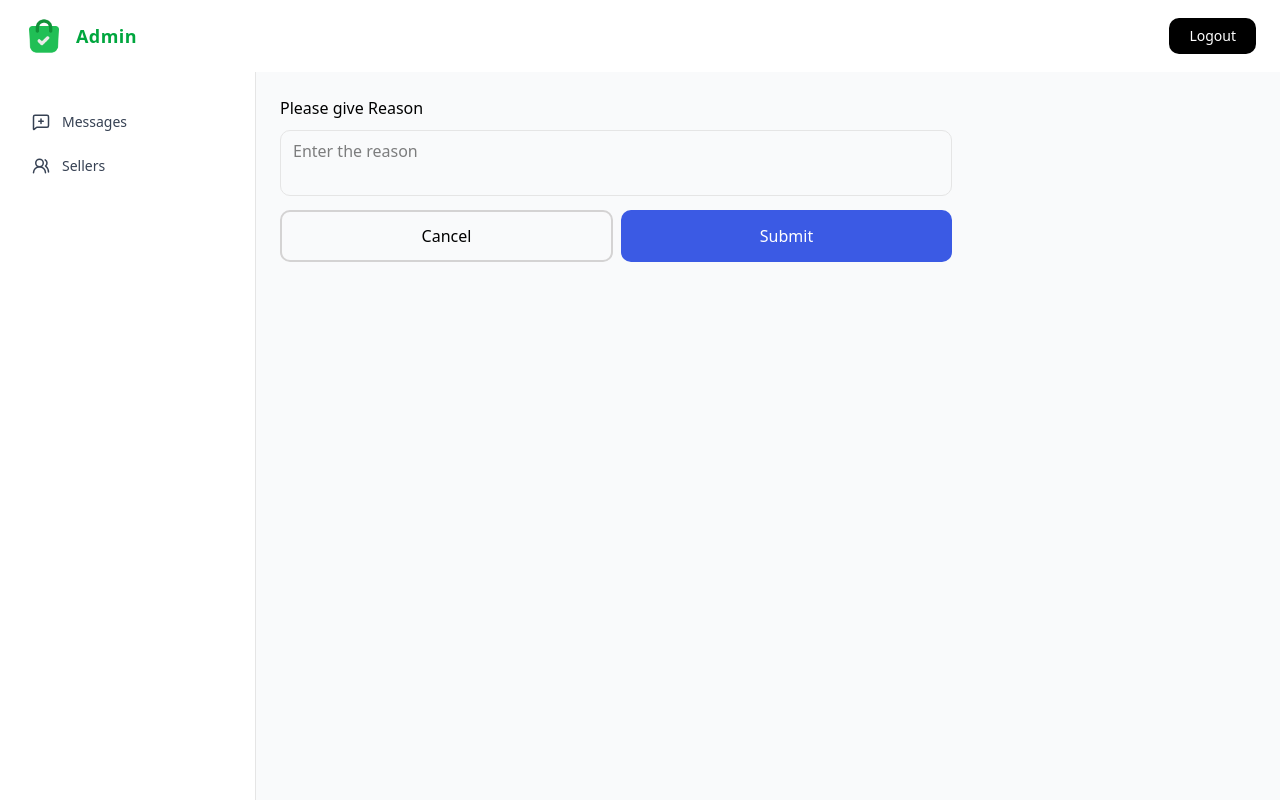
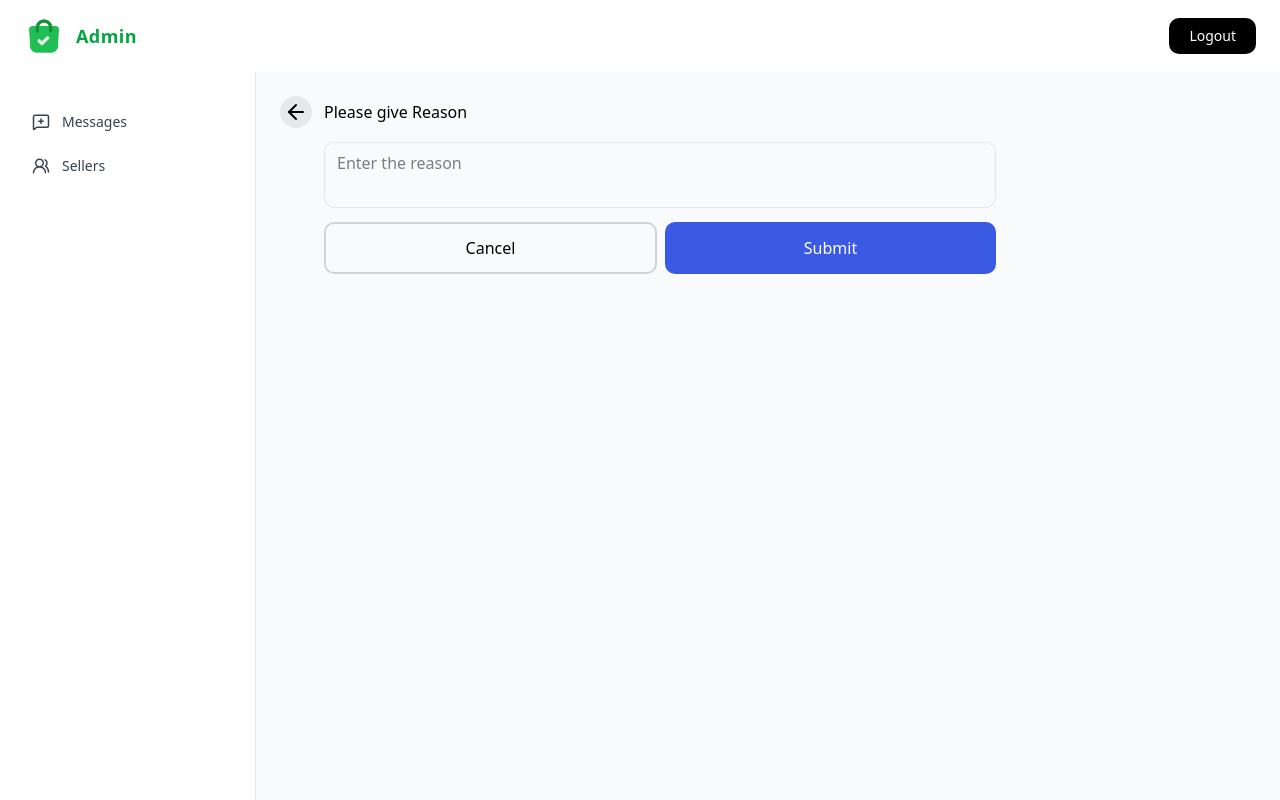
Before and after one commit to Somnath6Das/shoply-nextjs-nextauth-mongodb, a Next.js app: page /admin/dashboard/reject/1 in a window 1280 px wide. Built offline with nearby package versions, Linux system fonts and the light colour scheme.

Commit message:
admin-reject-ui

```diff
--- a/app/admin/dashboard/reject/[id]/page.tsx
+++ b/app/admin/dashboard/reject/[id]/page.tsx
@@ -5,6 +5,8 @@ import Form from "next/form";
 import { useParams } from "next/navigation";
 import { useActionState } from "react";
 import { useRouter } from "next/navigation";
+import Link from "next/link";
+import { ArrowBigLeft, ArrowLeft } from "lucide-react";
 
 export default function Reject() {
   const params = useParams();
@@ -21,10 +23,16 @@ export default function Reject() {
 
   return (
     <Form action={formAction}>
-      <div className="space-y-2.5 mb-2">
+      <div className="flex items-center mb-3.5 space-x-3">
+        <Link href="/admin/dashboard" className="bg-gray-200 rounded-full p-1">
+          <ArrowLeft />
+        </Link>
         <label className="block text-sm sm:text-base font-medium">
           Please give Reason
         </label>
+      </div>
+      <div className="ml-11">
+        <div className="space-y-2.5 mb-2">
           <textarea
             name="reason"
             placeholder="Enter the reason"
@@ -63,6 +71,7 @@ export default function Reject() {
             </p>
           )}
         </div>
+      </div>
     </Form>
   );
 }
```
Lines whose indentation alone changed are shown as unchanged.
